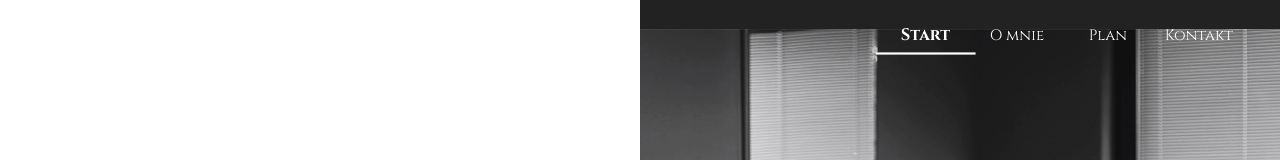
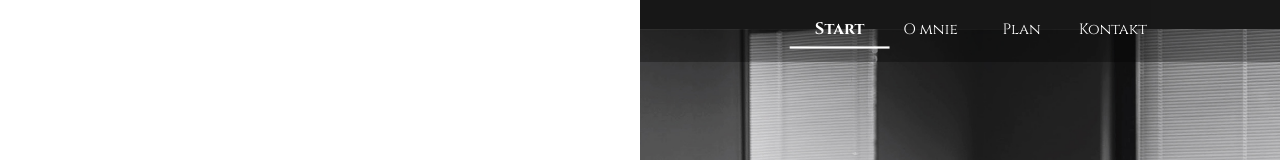
Before and after one commit to dsgnow/barberShop, a plain HTML site: page index.html in a window 1280 px wide. Shown: the top 160 px of the page. Drawn offline with nearby package versions, Linux system fonts and the light colour scheme.

Commit message:
add navbar background

```diff
--- a/css/styles.css
+++ b/css/styles.css
@@ -127,10 +127,12 @@
 .nav {
     display: none;
     position: fixed;
-    top: 2%;
-    right: 2%;
+    top: 0%;
+    right: 0%;
     width: 30vw;
     z-index: 9999;
+    background-color: rgba(0, 0, 0, 0.3);
+    width: 50%;
 }
 
 .nav__list {
@@ -139,16 +141,17 @@
     justify-content: center;
     align-items: center;
     margin: 0 auto;
-    padding: 5px 10px;
+    margin-left: 5%;
+    padding: 15px 0;
     font-size: 15px;
 }
 
 .nav__element {
     display: flex;
     flex-direction: row;
-    justify-content: space-around;
+    justify-content: center;
     align-items: center;
-    width: 25%;
+    width: 15%;
 }
 
 .nav__link {
```
